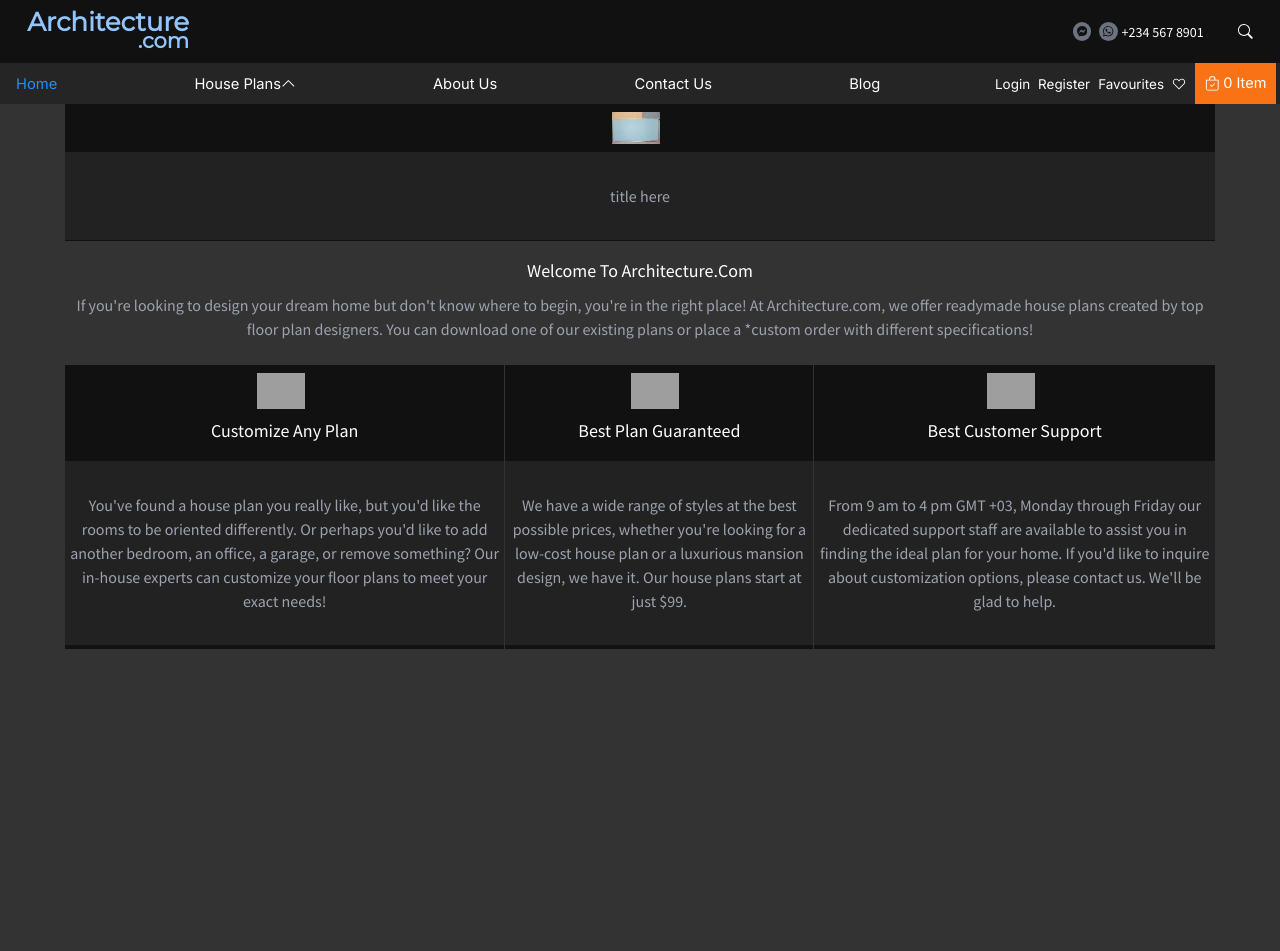
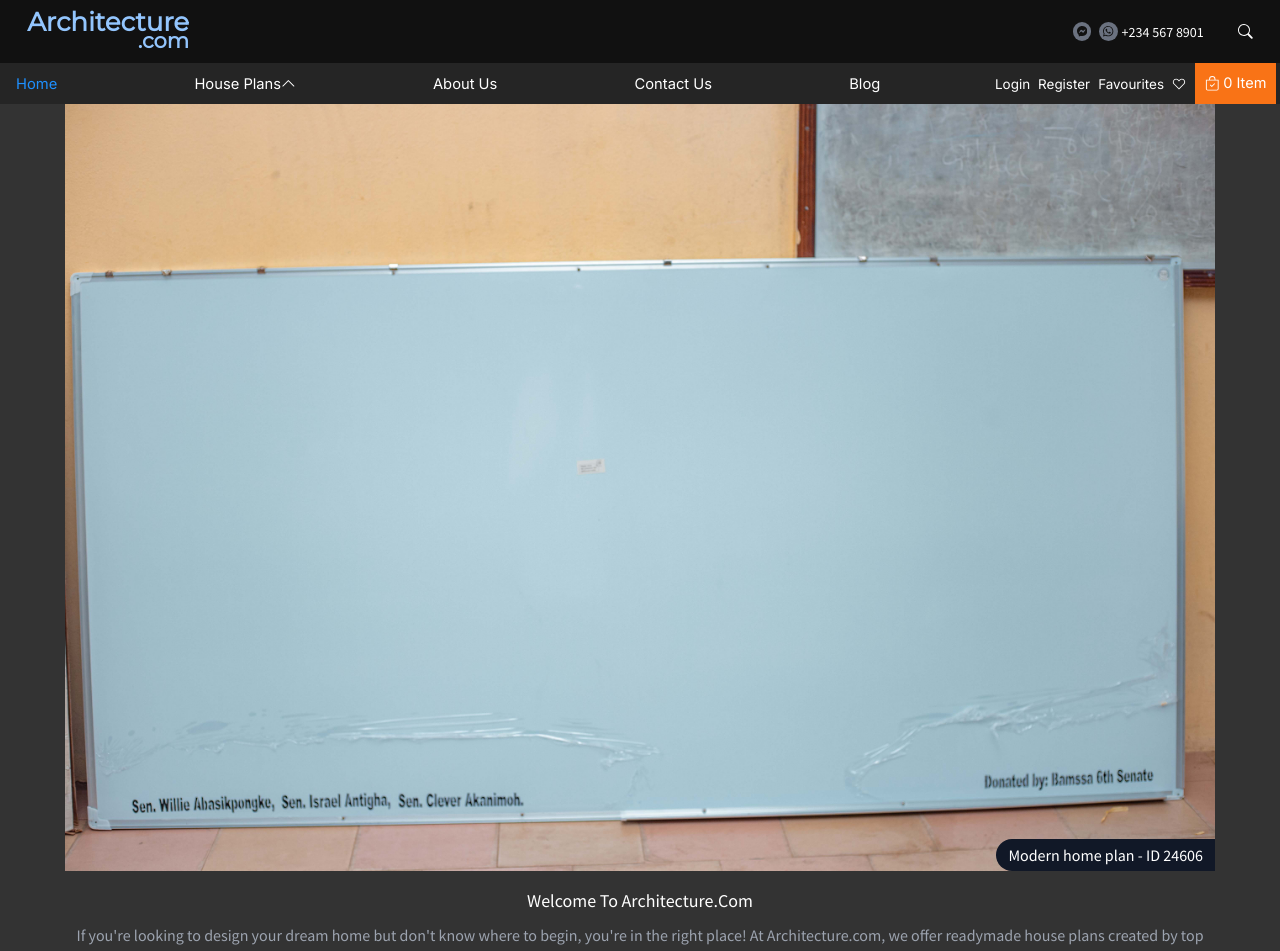
Before and after one commit to cleverAkanimoh/architecture, a React (Create React App) app: page / in a window 1280 px wide. Shown: the top 951 px of the page. Built offline with nearby package versions, Linux system fonts and the light colour scheme; grey boxes are pictures that could not be loaded; a web font is replaced by a local one.

Commit message:
modified Home.tsx and index.css

```diff
--- a/src/Pages/Home.tsx
+++ b/src/Pages/Home.tsx
@@ -3,6 +3,7 @@ import BoxContainer from "../Components/home/BoxContainer";
 import WelcomeComp from "../Components/home/WelcomeComp";
 import useWindowTitle from "../hooks/useWindowTitle";
 import defaultImage from "../assets/images/defaultimage.jpg";
+import { Link } from "react-router-dom";
 
 export default function Home() {
   useWindowTitle("Home | extra text goes here");
@@ -11,15 +12,17 @@ export default function Home() {
     <section className="general-flex">
       {/* <ImageArea src={defaultImage} title="title here..." /> */}
 
-      <div className="w-full border-b border-b-black">
-        <div className="flex items-center justify-center bg-black py-2">
-          <img src={defaultImage} alt={'title'} className="w-12 mr-2" />
+      <Link to={'..'}>
+        <div className="w-full h-[20%]">
+          <div className="w-full  relative items-center justify-center">
+            <img src={defaultImage} alt={"title"} className="w-full" />
+
+            <div className="absolute rounded-l-full bottom-0 right-0 py-1 px-3 bg-gray-900 text-white font-light font-sans">
+              <p>{"Modern home plan - ID 24606"}</p>
+            </div>
+          </div>
         </div>
-        <div className="py-8 px-1 bg-gray-semi">
-          <p>{'title here'}</p>
-        </div>
-      </div>
-
+      </Link>
 
       <WelcomeComp
         className="pt-2 pb-6"
--- a/src/index.css
+++ b/src/index.css
@@ -46,7 +46,7 @@
     /* header */
 
     .header-style {
-        @apply w-full top-0 left-0 capitalize text-white text-[.92rem]
+        @apply w-full top-0 left-0 capitalize text-white text-[.92rem] z-50
     }
 
     .topsection {
```
